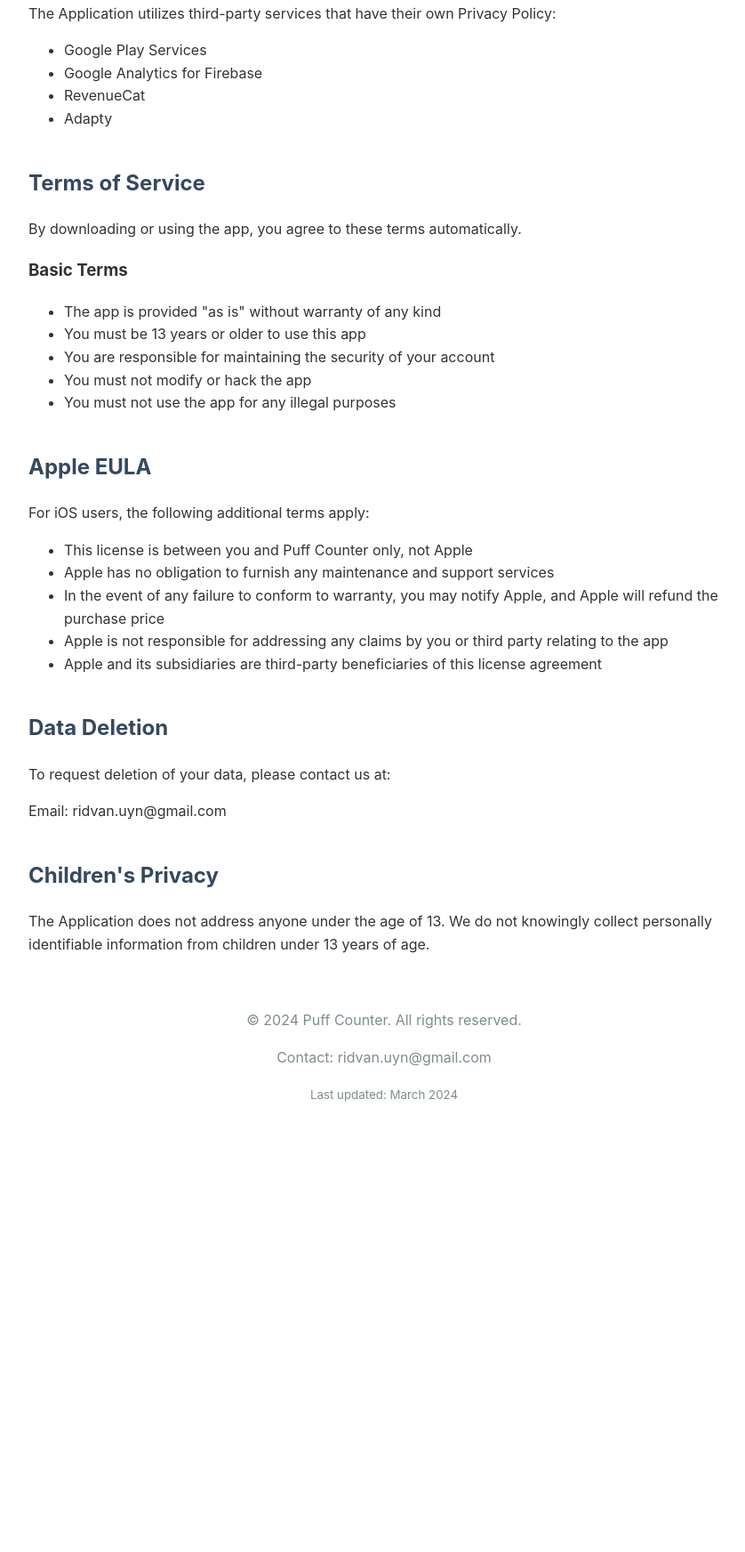
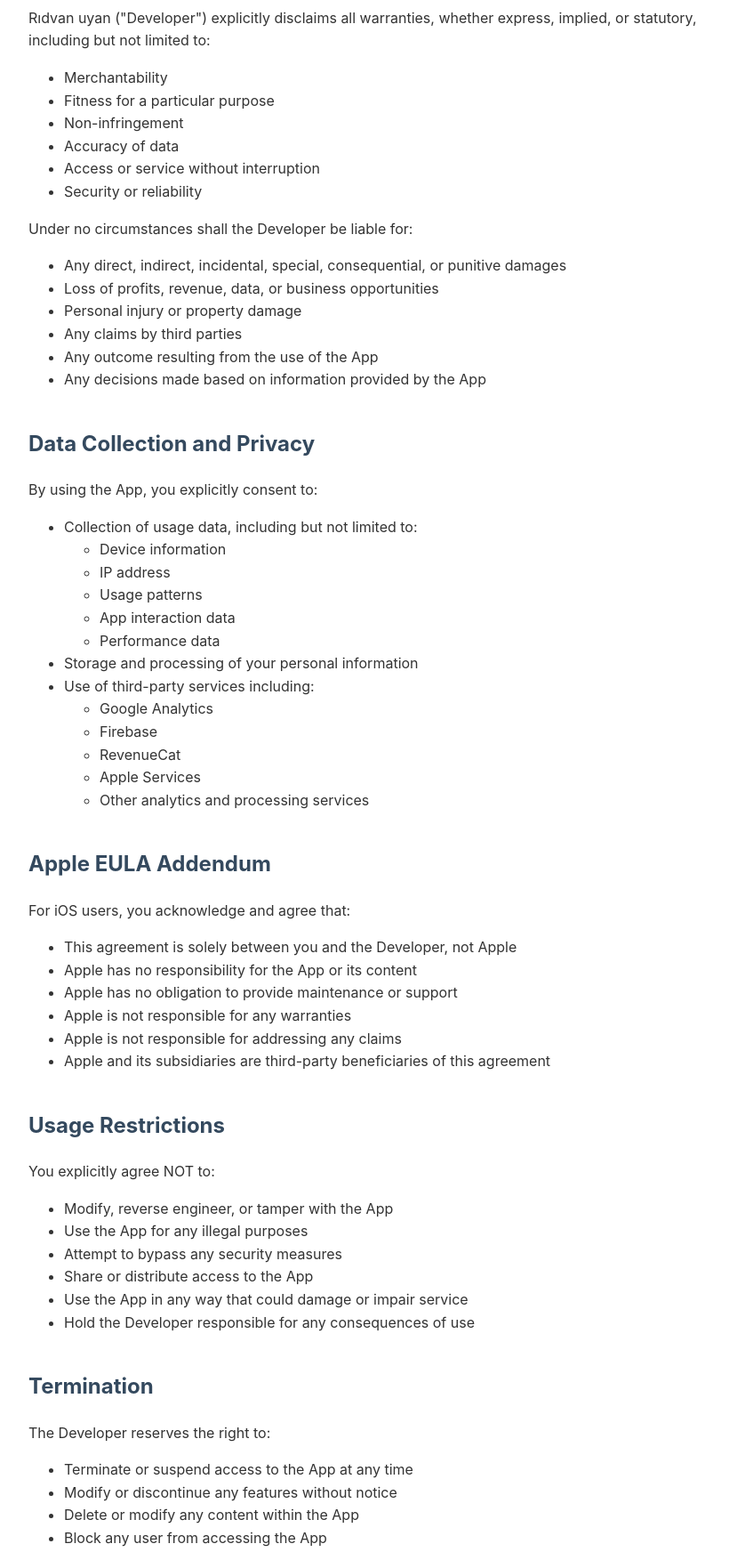
Before and after one commit to ridvanuyn/puff-counter-legal, a plain HTML site: page privacy/index.html in a window 1280 px wide. Shown: the part 658-2402 px from the top of the page at 89% size, without its empty margins (208-1046 px from the left). Before the commit the page ends 1937 px from the top, so only its background shows below. Drawn offline with Linux system fonts and the light colour scheme.

Commit message:
Changed privacy

```diff
--- a/privacy/index.html
+++ b/privacy/index.html
@@ -19,79 +19,133 @@
         h2 { color: #34495e; margin-top: 30px; }
         .footer { text-align: center; margin-top: 60px; color: #7f8c8d; }
         .effective-date { font-style: italic; color: #666; }
+        .important { color: #e74c3c; font-weight: bold; }
     </style>
 </head>
 <body>
     <div class="header">
         <h1>Puff Counter</h1>
-        <p>Legal Documents</p>
+        <p>Legal Documents & Terms of Service</p>
     </div>
 
     <div class="section">
-        <h2>Privacy Policy</h2>
-        <p class="effective-date">Effective Date: 2025-01-12</p>
+        <h2>User Agreement and Consent</h2>
+        <p class="important">PLEASE READ THIS DOCUMENT CAREFULLY. BY ACCESSING OR USING THE PUFF COUNTER APPLICATION, YOU AGREE TO BE BOUND BY ALL TERMS AND CONDITIONS CONTAINED HEREIN.</p>
 
-        <p>This privacy policy applies to the Puff Counter app (hereby referred to as "Application") for mobile devices that was created by Rıdvan uyan (hereby referred to as "Service Provider") as a Free service. This service is intended for use "AS IS".</p>
+        <p>By downloading, installing, or using the Puff Counter application ("App"), you explicitly acknowledge and agree that:</p>
 
-        <h3>Information Collection and Use</h3>
-        <p>The Application collects information when you download and use it. This information may include:</p>
         <ul>
-            <li>Your device's Internet Protocol address (e.g. IP address)</li>
-            <li>The pages of the Application that you visit, the time and date of your visit, the time spent on those pages</li>
-            <li>The time spent on the Application</li>
-            <li>The operating system you use on your mobile device</li>
-        </ul>
-
-        <h3>Third Party Access</h3>
-        <p>The Application utilizes third-party services that have their own Privacy Policy:</p>
-        <ul>
-            <li>Google Play Services</li>
-            <li>Google Analytics for Firebase</li>
-            <li>RevenueCat</li>
-            <li>Adapty</li>
+            <li>You have read, understood, and agree to be bound by all terms, conditions, and notices contained in this document</li>
+            <li>You accept all risks associated with the use of the App</li>
+            <li>You are solely responsible for your use of the App and any consequences thereof</li>
+            <li>You are at least 13 years of age</li>
+            <li>If you disagree with any part of these terms, you must immediately discontinue use of the App</li>
         </ul>
     </div>
 
     <div class="section">
-        <h2>Terms of Service</h2>
-        <p>By downloading or using the app, you agree to these terms automatically.</p>
+        <h2>Disclaimer of Warranties and Liabilities</h2>
+        <p class="important">THE APP IS PROVIDED "AS IS" AND "AS AVAILABLE" WITHOUT ANY WARRANTIES OF ANY KIND.</p>
 
-        <h3>Basic Terms</h3>
+        <p>Rıdvan uyan ("Developer") explicitly disclaims all warranties, whether express, implied, or statutory, including but not limited to:</p>
+
         <ul>
-            <li>The app is provided "as is" without warranty of any kind</li>
-            <li>You must be 13 years or older to use this app</li>
-            <li>You are responsible for maintaining the security of your account</li>
-            <li>You must not modify or hack the app</li>
-            <li>You must not use the app for any illegal purposes</li>
+            <li>Merchantability</li>
+            <li>Fitness for a particular purpose</li>
+            <li>Non-infringement</li>
+            <li>Accuracy of data</li>
+            <li>Access or service without interruption</li>
+            <li>Security or reliability</li>
+        </ul>
+
+        <p>Under no circumstances shall the Developer be liable for:</p>
+
+        <ul>
+            <li>Any direct, indirect, incidental, special, consequential, or punitive damages</li>
+            <li>Loss of profits, revenue, data, or business opportunities</li>
+            <li>Personal injury or property damage</li>
+            <li>Any claims by third parties</li>
+            <li>Any outcome resulting from the use of the App</li>
+            <li>Any decisions made based on information provided by the App</li>
         </ul>
     </div>
 
     <div class="section">
-        <h2>Apple EULA</h2>
-        <p>For iOS users, the following additional terms apply:</p>
+        <h2>Data Collection and Privacy</h2>
+        <p>By using the App, you explicitly consent to:</p>
+
         <ul>
-            <li>This license is between you and Puff Counter only, not Apple</li>
-            <li>Apple has no obligation to furnish any maintenance and support services</li>
-            <li>In the event of any failure to conform to warranty, you may notify Apple, and Apple will refund the purchase price</li>
-            <li>Apple is not responsible for addressing any claims by you or third party relating to the app</li>
-            <li>Apple and its subsidiaries are third-party beneficiaries of this license agreement</li>
+            <li>Collection of usage data, including but not limited to:
+                <ul>
+                    <li>Device information</li>
+                    <li>IP address</li>
+                    <li>Usage patterns</li>
+                    <li>App interaction data</li>
+                    <li>Performance data</li>
+                </ul>
+            </li>
+            <li>Storage and processing of your personal information</li>
+            <li>Use of third-party services including:
+                <ul>
+                    <li>Google Analytics</li>
+                    <li>Firebase</li>
+                    <li>RevenueCat</li>
+                    <li>Apple Services</li>
+                    <li>Other analytics and processing services</li>
+                </ul>
+            </li>
         </ul>
     </div>
 
     <div class="section">
-        <h2>Data Deletion</h2>
-        <p>To request deletion of your data, please contact us at:</p>
+        <h2>Apple EULA Addendum</h2>
+        <p>For iOS users, you acknowledge and agree that:</p>
+
+        <ul>
+            <li>This agreement is solely between you and the Developer, not Apple</li>
+            <li>Apple has no responsibility for the App or its content</li>
+            <li>Apple has no obligation to provide maintenance or support</li>
+            <li>Apple is not responsible for any warranties</li>
+            <li>Apple is not responsible for addressing any claims</li>
+            <li>Apple and its subsidiaries are third-party beneficiaries of this agreement</li>
+        </ul>
+    </div>
+
+    <div class="section">
+        <h2>Usage Restrictions</h2>
+        <p>You explicitly agree NOT to:</p>
+
+        <ul>
+            <li>Modify, reverse engineer, or tamper with the App</li>
+            <li>Use the App for any illegal purposes</li>
+            <li>Attempt to bypass any security measures</li>
+            <li>Share or distribute access to the App</li>
+            <li>Use the App in any way that could damage or impair service</li>
+            <li>Hold the Developer responsible for any consequences of use</li>
+        </ul>
+    </div>
+
+    <div class="section">
+        <h2>Termination</h2>
+        <p>The Developer reserves the right to:</p>
+
+        <ul>
+            <li>Terminate or suspend access to the App at any time</li>
+            <li>Modify or discontinue any features without notice</li>
+            <li>Delete or modify any content within the App</li>
+            <li>Block any user from accessing the App</li>
+        </ul>
+    </div>
+
+    <div class="section">
+        <h2>Contact Information</h2>
+        <p>For any questions regarding these terms:</p>
         <p>Email: ridvan.uyn@gmail.com</p>
     </div>
 
-    <div class="section">
-        <h2>Children's Privacy</h2>
-        <p>The Application does not address anyone under the age of 13. We do not knowingly collect personally identifiable information from children under 13 years of age.</p>
-    </div>
-
     <div class="footer">
-        <p>© 2024 Puff Counter. All rights reserved.</p>
-        <p>Contact: ridvan.uyn@gmail.com</p>
+        <p class="important">BY USING THE APP, YOU ACKNOWLEDGE THAT YOU HAVE READ THESE TERMS AND AGREE TO BE BOUND BY THEM</p>
+        <p>© 2025 Puff Counter. All rights reserved.</p>
         <p><small>Last updated: March 2024</small></p>
     </div>
 </body>
```
